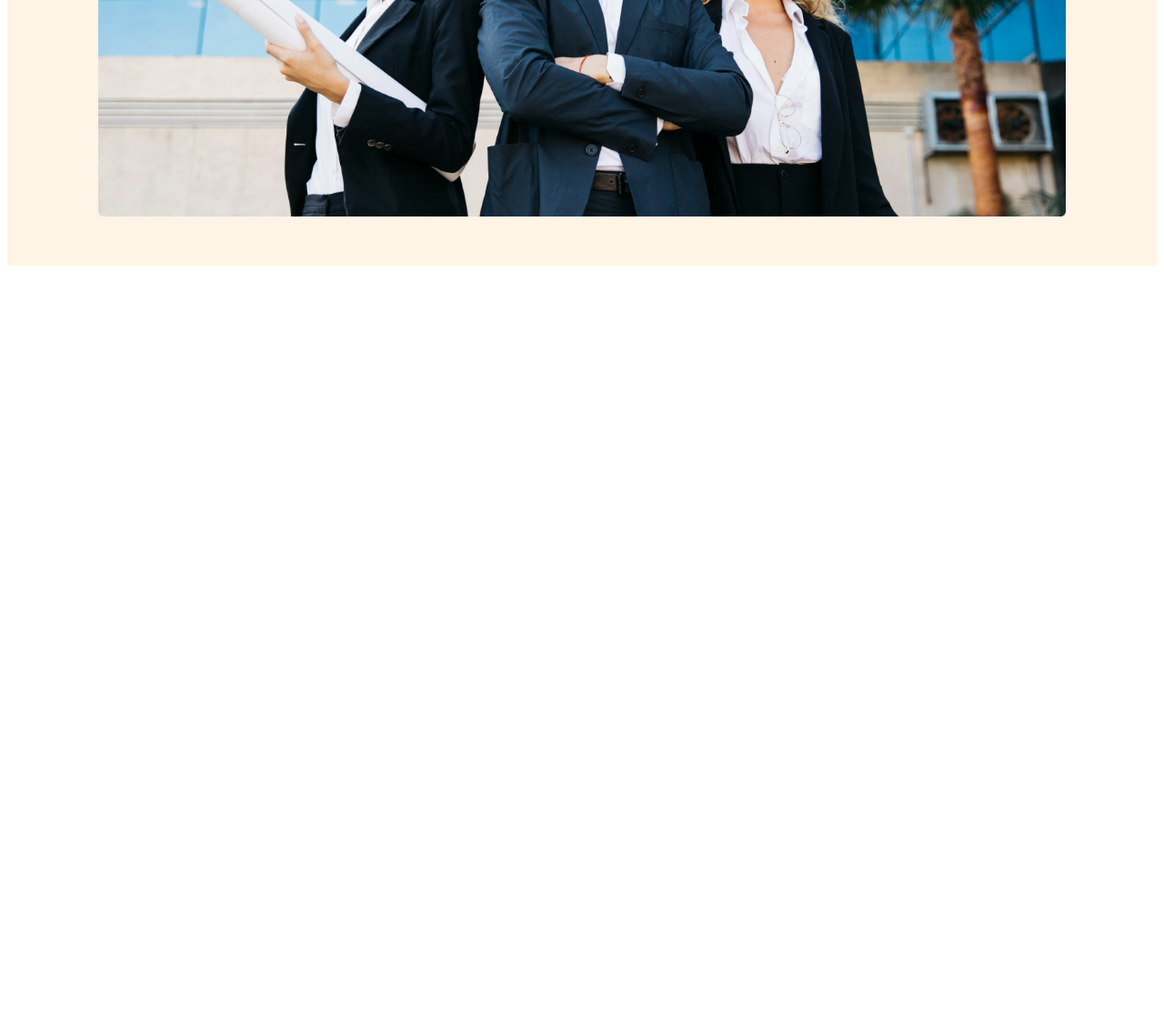
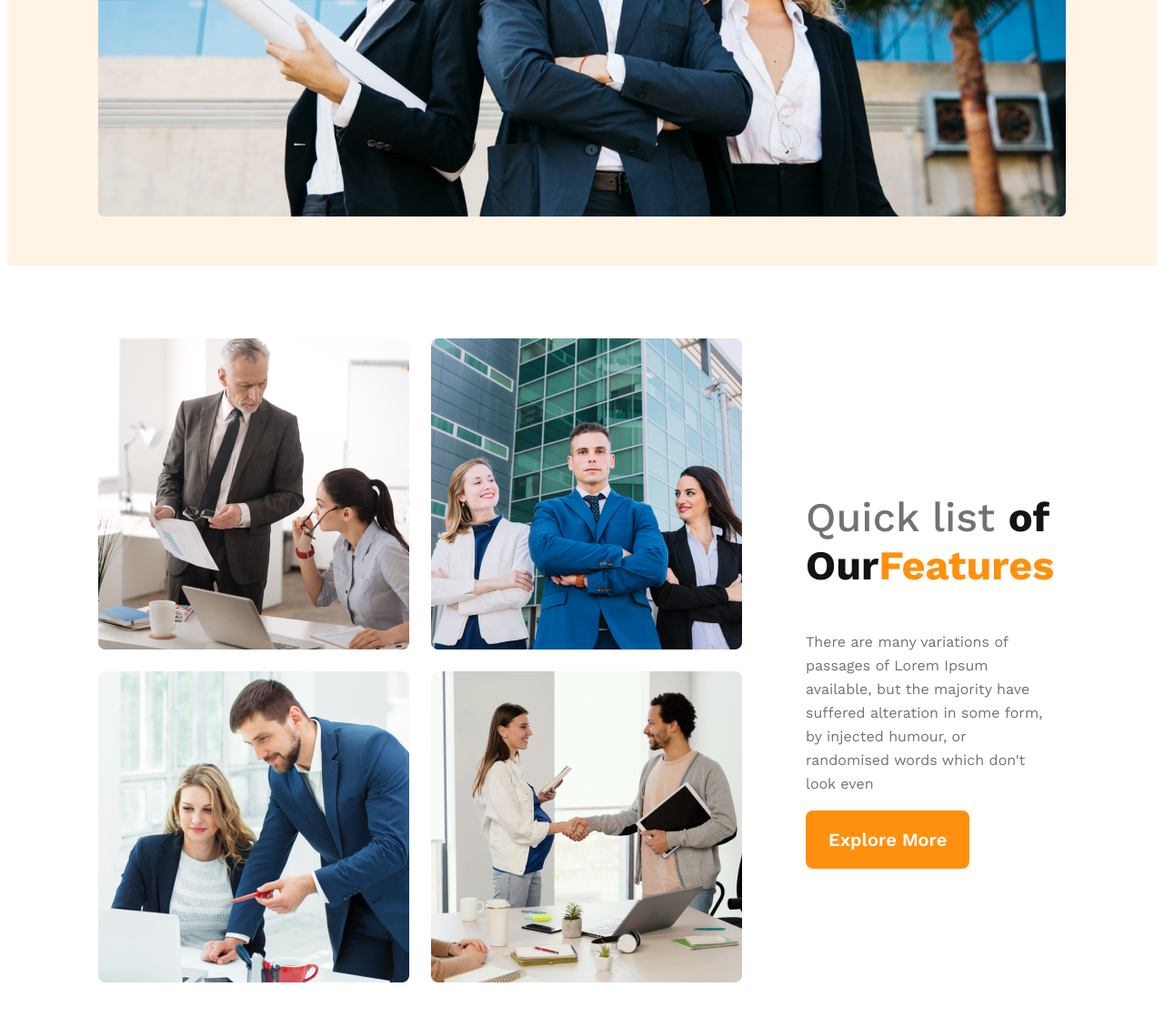
Before and after one commit to SamyaRoy999/g3-architects, a plain HTML site: page index.html in a window 1280 px wide. Shown: the part 922-2040 px from the top of the page at 91% size. Before the commit the page ends 1222 px from the top, so only its background shows below. Drawn offline with nearby package versions, Linux system fonts and the light colour scheme.

Commit message:
Features section complete

```diff
--- a/index.html
+++ b/index.html
@@ -29,10 +29,22 @@
             </div>
             <img src="./images/banner.png" class="banner-img" alt="">
         </div>
-
     </header>
-    <main>
-
+    <main >
+        <!-- Features section -->
+        <section class="teams-container">
+            <div class="teams-img-container">
+                <img class="fast" src="./images/team1.png" alt="">
+                <img src="./images/team2.png" alt="">
+                <img src="./images/team3.png" alt="">
+                <img src="./images/team4.png" alt="">
+            </div>
+            <div class="teams-content">
+                <h3 class="teams-content-title">Quick list <span class="of-Our"> of Our</span><span class="Features">Features</span> </h3>
+                <p  class="teams-content-desc">There are many variations of passages of Lorem Ipsum available, but the majority have suffered alteration in some form, by injected humour, or randomised words which don't look even</p>
+                <button class="btn-primary">Explore More</button>
+            </div>
+        </section>
     </main>
     <footer>
 
--- a/style.css
+++ b/style.css
@@ -76,23 +76,92 @@ nav li a {
     font-weight: 400;
     line-height: 26px;
 }
-.banner-img{
+
+.banner-img {
     margin-top: 50px;
     width: 100%;
 }
 
+/* main */
+main {
+    max-width: 1440px;
+    margin: 80px 100px;
+}
+
+/* feature section styles */
+.teams-container {
+    display: flex;
+    align-items: center;
+
+}
+
+.teams-img-container {
+    display: grid;
+    grid-template-columns: repeat(2, 1fr);
+    gap: 24px;
+}
+
+.teams-content {
+    padding: 70px;
+}
+
+.teams-content-title {
+    color: #727272;
+    font-size: 45px;
+    font-weight: 500;
+}
+
+.of-Our {
+    color: #131313;
+    font-weight: 700;
+}
+
+.Features {
+    color: #FF900E;
+    font-weight: 700;
+}
+
+.teams-content-desc {
+    color: #727272;
+    font-size: 16px;
+    font-weight: 400;
+    line-height: 26px;
+}
+
 /* responsive media queries */
 
-@media screen and (max-width: 576px){
+@media screen and (max-width: 576px) {
     header {
         padding: 5px 10px;
     }
-    nav{
+
+    nav {
         flex-direction: column;
         text-align: center;
     }
+
     nav>ul {
         flex-direction: column;
 
     }
+    main{
+        margin: 10px;
+    }
+    .teams-container{
+        flex-direction: column;
+    }
+    .teams-content {
+        padding: 10px;
+    }
+    .teams-img-container{
+        grid-template-columns: 1fr;
+    }
 }
+@media screen and (min-width: 576px) and (max-width: 996px) {
+    .teams-container{
+        flex-direction: column;
+    }
+    .teams-content{
+        padding: 10px;
+    }
+}
```
